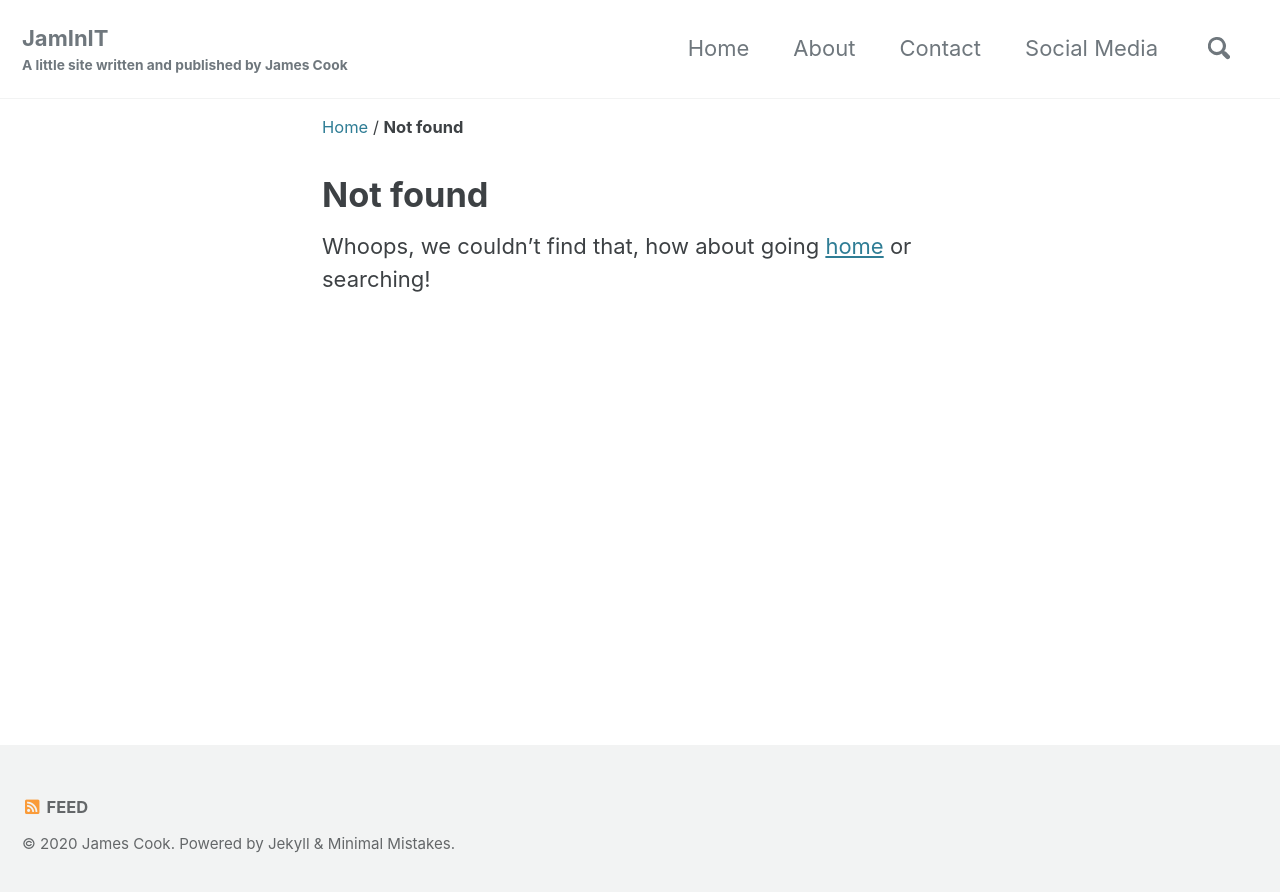
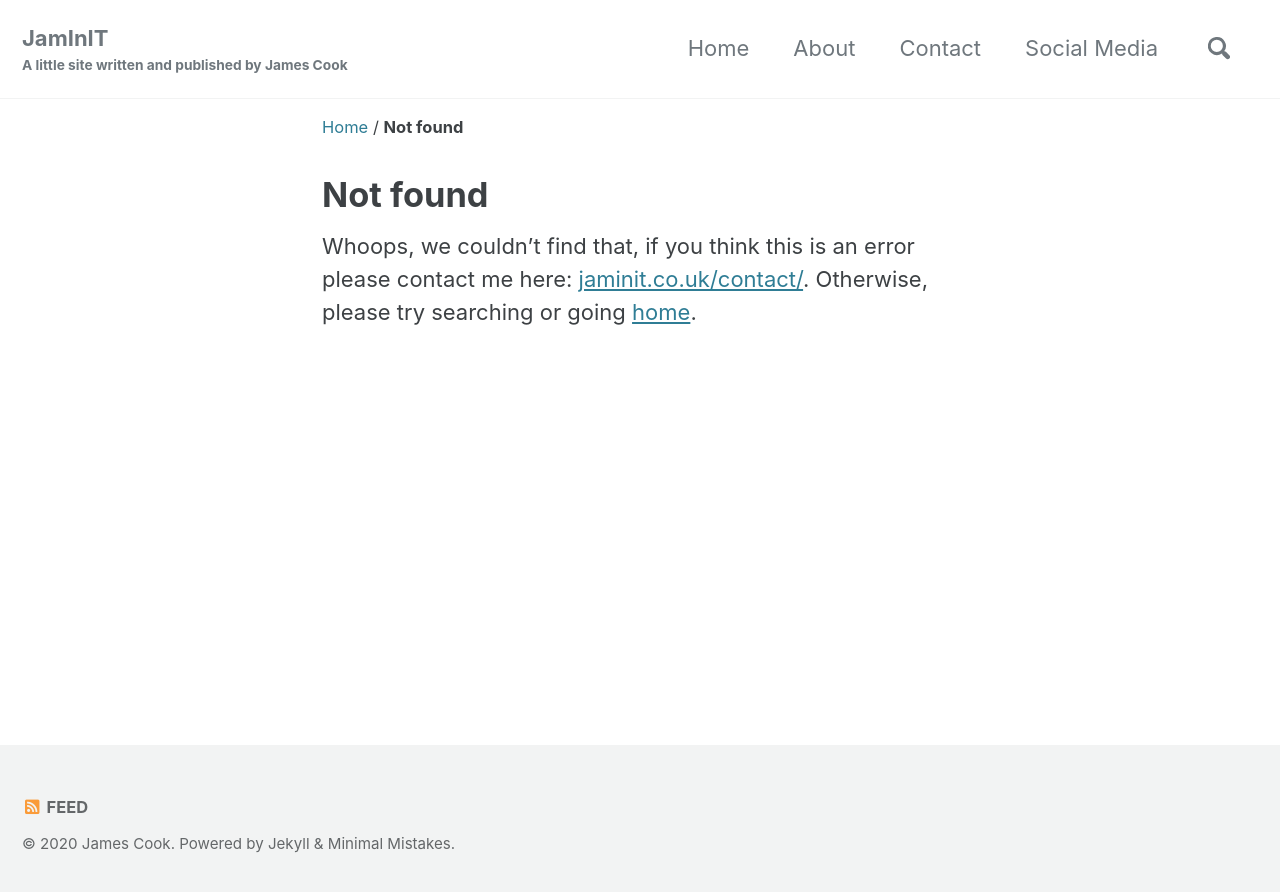
Before and after one commit to gigt1/jaminit.co.uk, a Jekyll site: the page built from _pages/404.md, in a window 1280 px wide. Shown: the top 892 px of the page. Built offline with Jekyll 4.4.1, drawn with Linux system fonts in a browser that asks for light colours; cached includes are drawn as plain includes.

Commit message:
Change wording to match 403 page

```diff
--- a/_pages/404.md
+++ b/_pages/404.md
@@ -3,4 +3,4 @@ title: Not found
 permalink: /404/
 layout: single
 ---
-Whoops, we couldn't find that, how about going [home](/) or searching!
+Whoops, we couldn't find that, if you think this is an error please contact me here: [jaminit.co.uk/contact/](https://jaminit.co.uk/contact/). Otherwise, please try searching or going [home](/).
```
